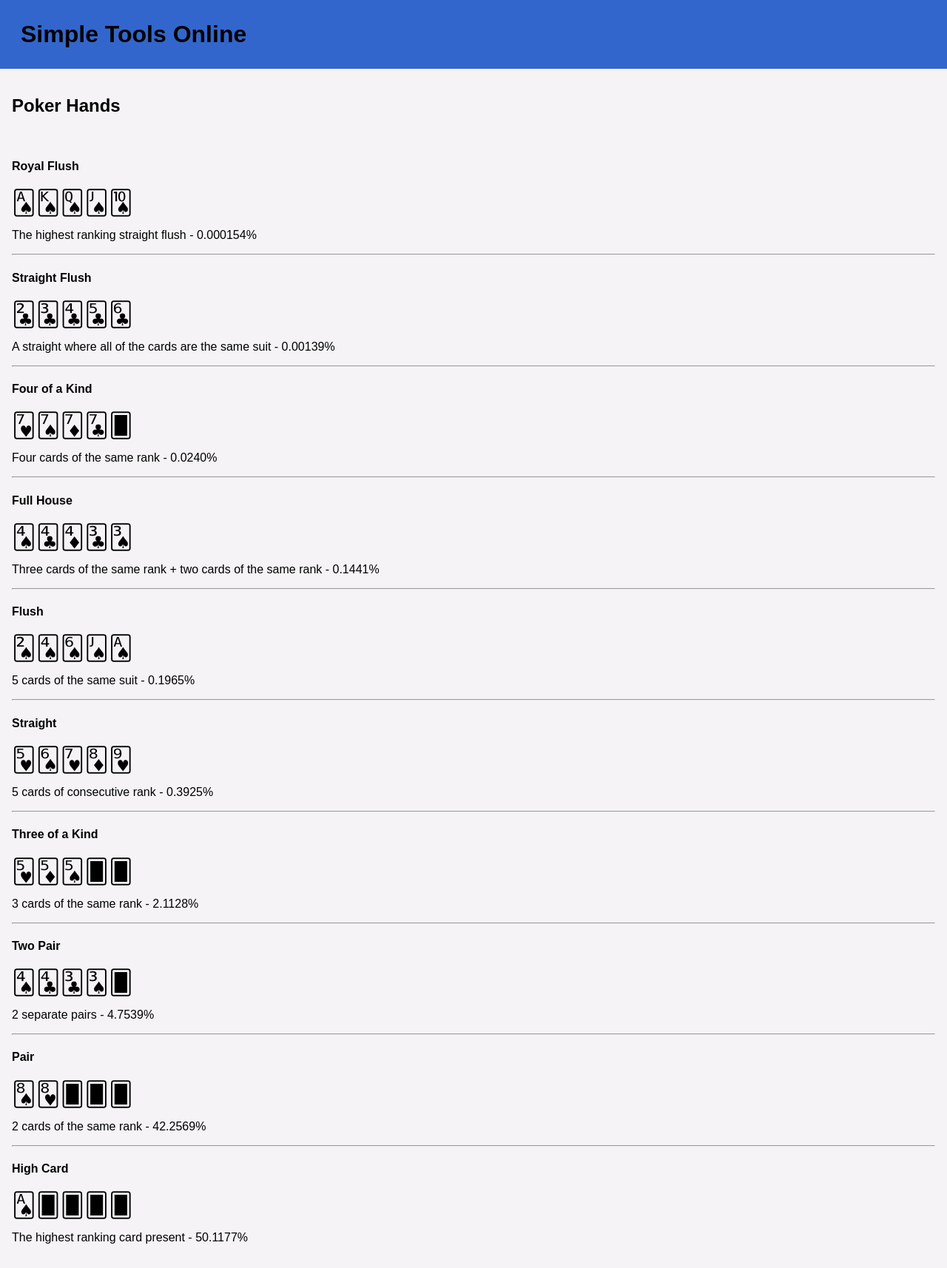
After one commit to PJ-Finlay/Simple-Tools-Online, a PHP site: page /reference/poker-hands in a window 1280 px wide. The commit adds this page. Shown: the whole page at 74% size. Run offline with PHP 8.4, Linux system fonts and the light colour scheme.

Commit message:
Added Poker Hands Reference

```diff
--- a/index.php
+++ b/index.php
@@ -76,6 +76,7 @@
                 <span>Other</span>
                 <ul>
                     <li><a href="reference/morse-code">Morse Code</a></li>
+                    <li><a href="reference/poker-hands">Poker Hands</a></li>
                 </ul>
             </li>
             <li>
--- /dev/null
+++ b/reference/poker-hands.php
@@ -0,0 +1,57 @@
+<?php
+$toolName = "Poker Hands";
+include($_SERVER['DOCUMENT_ROOT'].'/php/header.php');
+?>
+<article>
+    <h1>Poker Hands</h1>
+    <br>
+    <h4>Royal Flush</h4>
+    <div class="pokerHand">🂡🂮🂭🂫🂪</div>
+    <p>The highest ranking straight flush - 0.000154%</p>
+    <hr>
+    <h4>Straight Flush</h4>
+    <div class="pokerHand">🃒🃓🃔🃕🃖</div>
+    <p>A straight where all of the cards are the same suit - 0.00139%</p>
+    <hr>
+    <h4>Four of a Kind</h4>
+    <div class="pokerHand">🂷🂧🃇🃗🂠</div>
+    <p>Four cards of the same rank - 0.0240%</p>
+    <hr>
+    <h4>Full House</h4>
+    <div class="pokerHand">🂤🃔🃄🃓🂣</div>
+    <p>Three cards of the same rank + two cards of the same rank - 0.1441%</p>
+    <hr>
+    <h4>Flush</h4>
+    <div class="pokerHand">🂢🂤🂦🂫🂡</div>
+    <p>5 cards of the same suit - 0.1965%</p>
+    <hr>
+    <h4>Straight</h4>
+    <div class="pokerHand">🂵🂦🂷🃈🂹</div>
+    <p>5 cards of consecutive rank - 0.3925%</p>
+    <hr>
+    <h4>Three of a Kind</h4>
+    <div class="pokerHand">🂵🃅🂥🂠🂠</div>
+    <p>3 cards of the same rank - 2.1128%</p>
+    <hr>
+    <h4>Two Pair</h4>
+    <div class="pokerHand">🂤🃔🃓🂣🂠</div>
+    <p>2 separate pairs  - 4.7539%</p>
+    <hr>
+    <h4>Pair</h4>
+    <div class="pokerHand">🂨🂸🂠🂠🂠</div>
+    <p>2 cards of the same rank - 42.2569%</p>
+    <hr>
+    <h4>High Card</h4>
+    <div class="pokerHand">🂡🂠🂠🂠🂠</div>
+    <p>The highest ranking card present - 50.1177%</p>
+
+
+
+    <style>
+        .pokerHand{
+            font-size: 200%;
+        }
+    <style>
+
+</article>
+<?php include($_SERVER['DOCUMENT_ROOT'].'/php/footer.php');?>
--- a/todo.txt
+++ b/todo.txt
@@ -3,6 +3,7 @@
 -Rounding on percent change
 -Prevent sass cache files from being tracked by git and uploaded to server
 -Test for bugs
+-Mobile styling for clock/stopwatch
 
 
 Tools:
@@ -42,7 +43,10 @@ More stats calculators
     -Bayes Calculator
 Morse code converter
 Switch Descriptive statistics to csv parsing library
-Mobile styling for clock/stopwatch
+Grade Calculation Tools:
+-http://www.rapidtables.com/calc/grade/grade-calculator.htm
+-http://www.rapidtables.com/calc/grade/final-grade-calculator.htm
+-http://www.rapidtables.com/calc/grade/gpa-calculator.htm
 
 
 SEO
```
